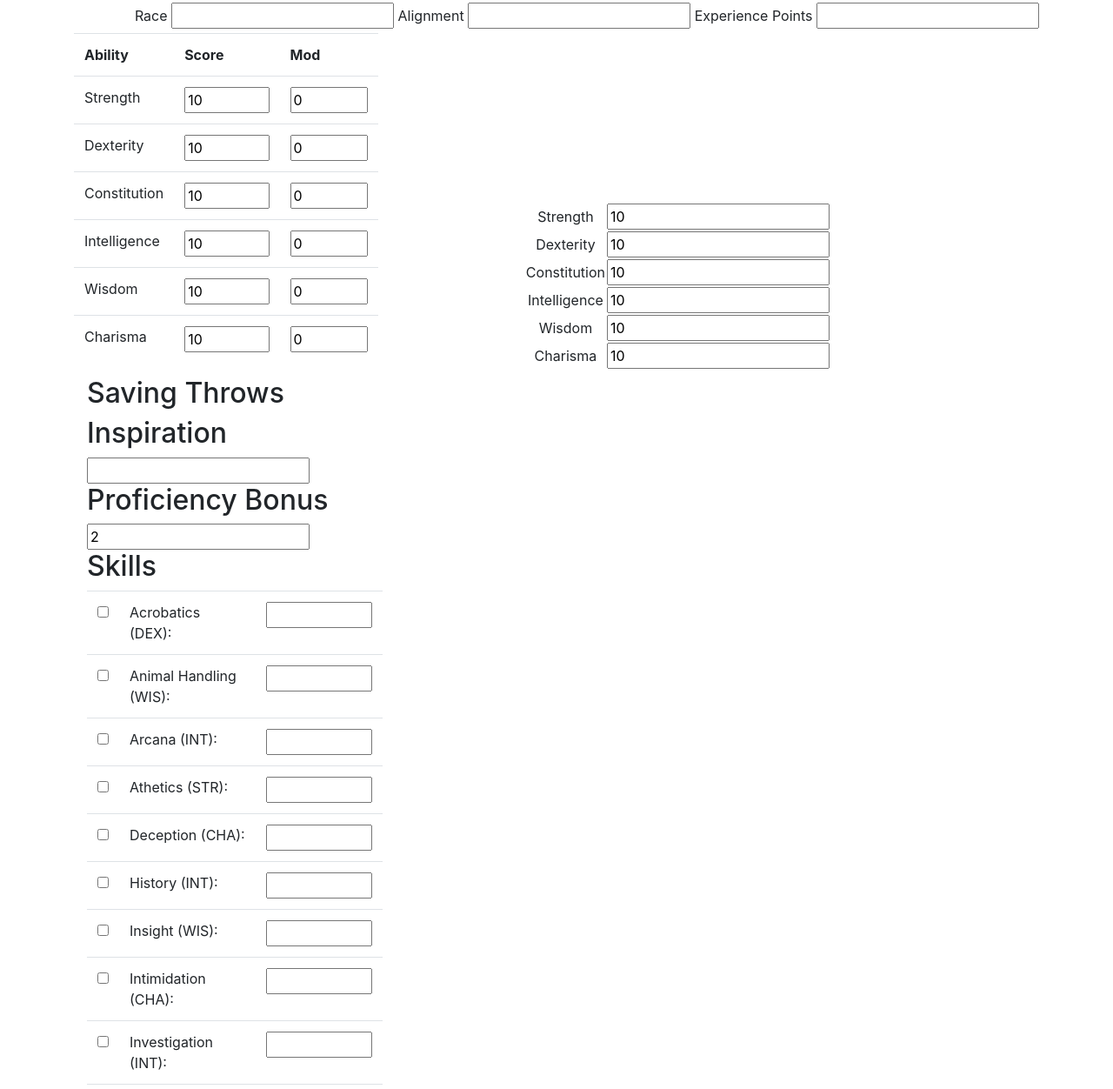
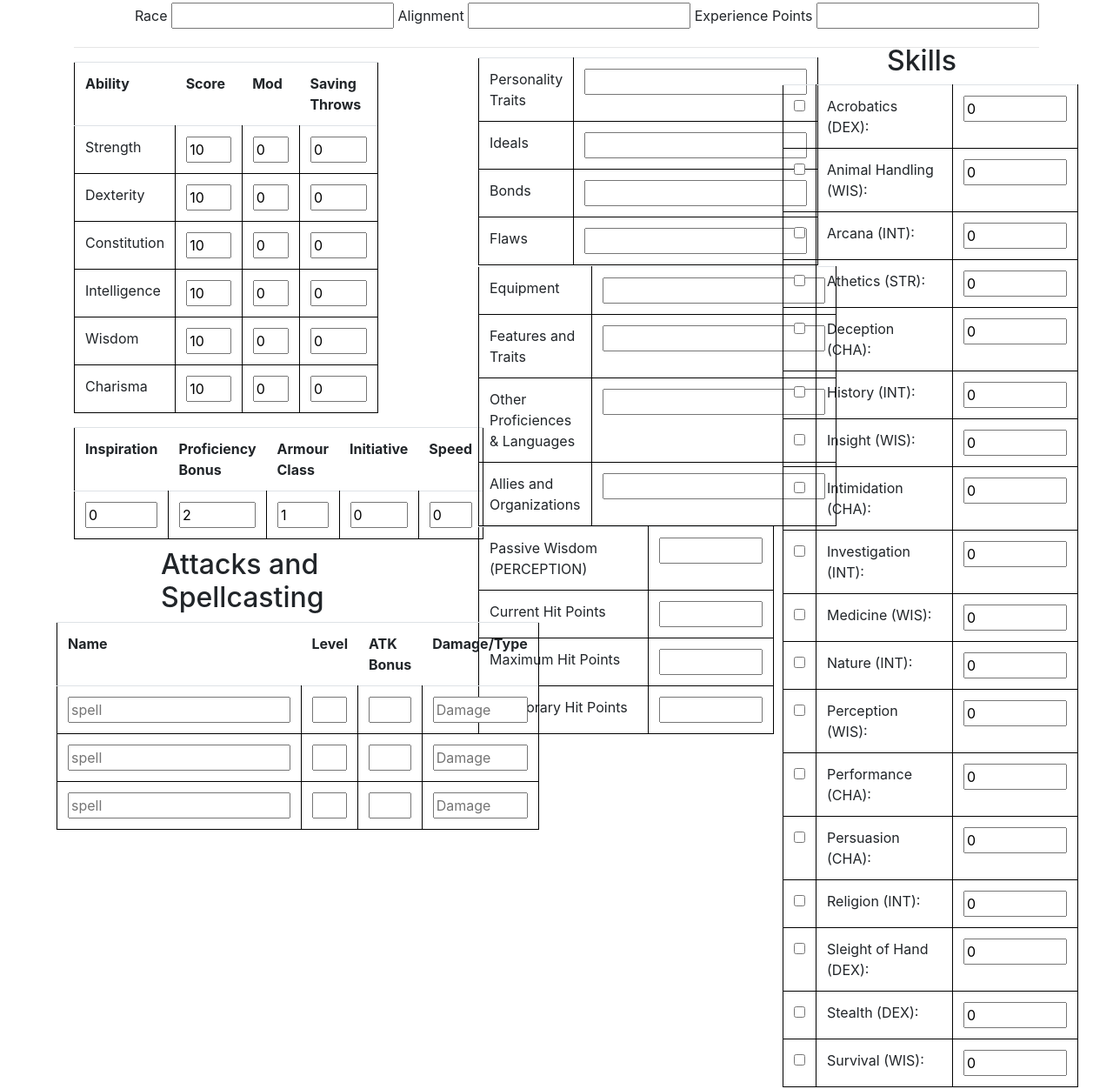
Before and after one commit to MLH-Hackathon-Project/dndcreator.github.io, a plain HTML site: page sheet.html in a window 1280 px wide. Shown: the part 191-1443 px from the top of the page at 87% size. Drawn offline with nearby package versions, Linux system fonts and the light colour scheme.

Commit message:
character-sheet

```diff
--- a/css/sheets.css
+++ b/css/sheets.css
@@ -39,15 +39,60 @@ hr {
 
 .top-section {
     text-align: right;
+    justify-content: center;
 }
 
-.saving-throw {
-    position: absolute;
-    right: -500px;
-    top: -200px;
-    text-align: center;
+table {
+    width: 100%;
 }
 
-#profBonus {
-    justify-content: right;
+table, td {
+    border: solid black 1px;
 }
+
+#skills {
+    margin-top: 0px;
+    margin-left: 800px;
+}
+
+.skills {
+    margin-left: 920px;
+    margin-top: -570px;
+}
+
+.stats {
+    margin: auto;
+}
+
+#text {
+    margin-left: 450px;
+    margin-top: -570px;
+}
+
+#input {
+    margin-top: -15.5px;
+    margin-left: 450px
+}
+
+#more-stats {
+    margin-left: 450px;
+    margin-top: -661px;
+}
+
+.spells {
+    margin-top: -230px;
+    margin-left: 100px;
+}
+
+#spells {
+    margin-left: -20px;
+}
+
+.bottom {
+    bottom: 0;
+    left: 0;
+    text-align: center;
+    color: black;
+    width: 100%;
+    margin-top: 400px;
+}
--- a/js/sheet.js
+++ b/js/sheet.js
@@ -137,7 +137,6 @@ function setSkills(){
     } else {
       document.getElementById("survScore").value = wisMod;
     }
-
 }
 
 function playerLevelChange() {
--- a/sheet.html
+++ b/sheet.html
@@ -47,6 +47,7 @@
                     <label for="exp">Experience Points</label>
                     <input type="text" id="exp" name="exp">
                 </form>
+                <hr>
 
                 <div class="row">
                     <div class="col-4">
@@ -55,185 +56,258 @@
                                 <th>Ability</th>
                                 <th>Score</th>
                                 <th>Mod</th>
+                                <th>Saving Throws</th>
                             </tr>
-
                             <tr>
                                 <td>Strength</td>
                                 <td><input type="number" value="10" id="strScore" onchange="updateModifiers()"></td>
                                 <td><input type="number" value="0" id="strMod"></td>
+                                <td><input type="number" value="0" id="strThrow"></td>
                             </tr>
                             <tr>
                                 <td>Dexterity</td>
                                 <td><input type="number" value="10" id="dexScore" onchange="updateModifiers()"></td>
                                 <td><input type="number" value="0" id="dexMod"></td>
+                                <td><input type="number" value="0" id="dexThrow"></td>
                             </tr>
                             <tr>
                                 <td>Constitution</td>
                                 <td><input type="number" value="10" id="conScore" onchange="updateModifiers()"></td>
                                 <td><input type="number" value="0" id="conMod"></td>
+                                <td><input type="number" value="0" id="conThrow"></td>
                             </tr>
                             <tr>
                                 <td>Intelligence</td>
                                 <td><input type="number" value="10" id="intScore" onchange="updateModifiers()"></td>
                                 <td><input type="number" value="0" id="intMod"></td>
+                                <td><input type="number" value="0" id="intThrow"></td>
                             </tr>
                             <tr>
                                 <td>Wisdom</td>
                                 <td><input type="number" value="10" id="wisScore" onchange="updateModifiers()"></td>
                                 <td><input type="number" value="0" id="wisMod"></td>
+                                <td><input type="number" value="0" id="wisThrow"></td>
                             </tr>
                             <tr>
                                 <td>Charisma</td>
                                 <td><input type="number" value="10" id="chaScore" onchange="updateModifiers()"></td>
                                 <td><input type="number" value="0" id="chaMod"></td>
+                                <td><input type="number" value="0" id="chaThrow"></td>
                             </tr>
                         </table>
                     </div>
                 </div>
 
+                <div class="row" id="stats">
+                    <div class="col-4">
+                        <table class="table">
+                            <tr>
+                                <th>Inspiration</th>
+                                <th>Proficiency Bonus</th>
+                                <th>Armour Class</th>
+                                <th>Initiative</th>
+                                <th>Speed</th>
+                            </tr>
+                            <tr>
+                                <td><input type="number" value="0" id="inspiration" onchange="updateModifiers()"></td>
+                                <td><input type="number" id="profBonus" value="2"></td>
+                                <td><input type="number" min="1" id="armour" value="1"></td>
+                                <td><input type="number" value="0" id="initiative"></td> <!-- same as Dex Mod-->
+                                <td><input type="number" value="0" id="speed"></td>
+                            </tr>
+                        </table>
+                    </div>
+                </div>
 
                 <div class="col-4">
-                    <h2>Saving Throws</h2>
-                    <table class="saving-throw">
+                    <table class="table" id="text">
                         <tr>
-                            <td>Strength</td>
-                            <td><input type="number" value="10" id="strScore" onchange="updateModifiers()"></td>
+                            <td>Personality Traits</td>
+                            <td><input type="text" id="personality" name="personality"></td>
                         </tr>
                         <tr>
-                            <td>Dexterity</td>
-                            <td><input type="number" value="10" id="dexScore" onchange="updateModifiers()"></td>
+                            <td>Ideals</td>
+                            <td><input type="text" id="ideals" name="ideals"></td>
                         </tr>
                         <tr>
-                            <td>Constitution</td>
-                            <td><input type="number" value="10" id="conScore" onchange="updateModifiers()"></td>
+                            <td>Bonds</td>
+                            <td><input type="text" id="bonds" name="bonds"></td>
                         </tr>
                         <tr>
-                            <td>Intelligence</td>
-                            <td><input type="number" value="10" id="intScore" onchange="updateModifiers()"></td>
-                        </tr>
-                        <tr>
-                            <td>Wisdom</td>
-                            <td><input type="number" value="10" id="wisScore" onchange="updateModifiers()"></td>
-                        </tr>
-                        <tr>
-                            <td>Charisma</td>
-                            <td><input type="number" value="10" id="chaScore" onchange="updateModifiers()"></td>
+                            <td>Flaws</td>
+                            <td><input type="text" id="flaws" name="flaws"></td>
                         </tr>
                     </table>
                 </div>
 
                 <div class="col-4">
-                    <h2>Inspiration</h2>
-                    <input type="text" id="inspiration" name="inspiration">
+                    <table class="table" id="input">
+                        <tr>
+                            <td>Equipment</td>
+                            <td><input type="text" id="equipment" name="equipment"></td>
+                        </tr>
+                        <tr>
+                            <td>Features and Traits</td>
+                            <td><input type="text" id="features" name="features"></td>
+                        </tr>
+                        <tr>
+                            <td>Other Proficiences & Languages</td>
+                            <td><input type="text" id="lang" name="lang"></td>
+                        </tr>
+                        <tr>
+                            <td>Allies and Organizations</td>
+                            <td><input type="text"id="allies" name="allies" ></td>
+                        </tr>
+                    </table>
+                </div>
 
-                    <h2>Proficiency Bonus</h2>
-                    <input type="number" id="profBonus" value="2">
-
-                    <br>
-
-                    <h2>Skills</h2>
-                    <table class="table">
+                <div class="col-4">
+                    <h2 class="skills">Skills</h2>
+                    <table class="table" id="skills">
                         <tr>
                             <td><input type="checkbox" id="acroProf" onchange="setSkills();"></td>
                             <td>Acrobatics (DEX):</td>
-                            <td><input type="number" id="acroScore"></td>
+                            <td><input type="number" id="acroScore" value="0"></td>
                         </tr>
                         <tr>
                             <td><input type="checkbox" id="animProf" onchange="setSkills();"></td>
                             <td>Animal Handling (WIS):</td>
-                            <td><input type="number" id="animScore"></td>
+                            <td><input type="number" id="animScore" value="0"></td>
                         </tr>
                         <tr>
                             <td><input type="checkbox" id="arcaProf" onchange="setSkills();"></td>
                             <td>Arcana (INT):</td>
-                            <td><input type="number" id="arcaScore"></td>
+                            <td><input type="number" id="arcaScore" value="0"></td>
                         </tr>
                         <tr>
                             <td><input type="checkbox" id="athlProf" onchange="setSkills();"></td>
                             <td>Athetics (STR):</td>
-                            <td><input type="number" id="athlScore"></td>
+                            <td><input type="number" id="athlScore" value="0"></td>
                           </tr>
                         <tr>
                             <td><input type="checkbox" id="decProf" onchange="setSkills();"></td>
                             <td>Deception (CHA):</td>
-                            <td><input type="number" id="decScore"></td>
+                            <td><input type="number" id="decScore" value="0"></td>
                         </tr>
                         <tr>
                             <td><input type="checkbox" id="hisProf" onchange="setSkills();"></td>
                             <td>History (INT):</td>
-                            <td><input type="number" id="hisScore"></td>
+                            <td><input type="number" id="hisScore" value="0"></td>
                         </tr>
                         <tr>
                             <td><input type="checkbox" id="insProf" onchange="setSkills();"></td>
                             <td>Insight (WIS):</td>
-                             <td><input type="number" id="insScore"></td>
+                             <td><input type="number" id="insScore" value="0"></td>
                         </tr>
                         <tr>
                             <td><input type="checkbox" id="intiProf" onchange="setSkills();"></td>
                             <td>Intimidation (CHA):</td>
-                            <td><input type="number" id="intiScore"></td>
+                            <td><input type="number" id="intiScore" value="0"></td>
                         </tr>
                         <tr>
                             <td><input type="checkbox" id="invProf" onchange="setSkills();"></td>
                             <td>Investigation (INT):</td>
-                            <td><input type="number" id="invScore"></td>
+                            <td><input type="number" id="invScore" value="0"></td>
                         </tr>
                         <tr>
                             <td><input type="checkbox" id="medProf" onchange="setSkills();"></td>
                             <td>Medicine (WIS):</td>
-                            <td><input type="number" id="medScore"></td>
+                            <td><input type="number" id="medScore" value="0"></td>
                         </tr>
                         <tr>
                             <td><input type="checkbox" id="natProf" onchange="setSkills();"></td>
                             <td>Nature (INT):</td>
-                            <td><input type="number" id="natScore"></td>
+                            <td><input type="number" id="natScore" value="0"></td>
                         </tr>
                         <tr>
                             <td><input type="checkbox" id="percProf" onchange="setSkills();"></td>
                             <td>Perception (WIS):</td>
-                            <td><input type="number" id="percScore"></td>
+                            <td><input type="number" id="percScore" value="0"></td>
                         </tr>
                         <tr>
                             <td><input type="checkbox" id="perfProf" onchange="setSkills();"></td>
                             <td>Performance (CHA):</td>
-                            <td><input type="number" id="perfScore"></td>
+                            <td><input type="number" id="perfScore" value="0"></td>
                         </tr>
                         <tr>
                             <td><input type="checkbox" id="persProf" onchange="setSkills();"></td>
                             <td>Persuasion (CHA):</td>
-                            <td><input type="number" id="persScore"></td>
+                            <td><input type="number" id="persScore" value="0"></td>
                         </tr>
                         <tr>
                             <td><input type="checkbox" id="relProf" onchange="setSkills();"></td>
                             <td>Religion (INT):</td>
-                            <td><input type="number" id="relScore"></td>
+                            <td><input type="number" id="relScore" value="0"></td>
                         </tr>
                         <tr>
                             <td><input type="checkbox" id="sleiProf" onchange="setSkills();"></td>
                             <td>Sleight of Hand (DEX):</td>
-                            <td><input type="number" id="sleiScore"></td>
+                            <td><input type="number" id="sleiScore" value="0"></td>
                         </tr>
                         <tr>
                             <td><input type="checkbox" id="steProf" onchange="setSkills();"></td>
                             <td>Stealth (DEX):</td>
-                            <td><input type="number" id="steScore"></td>
+                            <td><input type="number" id="steScore" value="0"></td>
                         </tr>
                         <tr>
                             <td><input type="checkbox" id="survProf" onchange="setSkills();"></td>
                             <td>Survival (WIS):</td>
-                            <td><input type="number" id="survScore"></td>
+                            <td><input type="number" id="survScore" value="0"></td>
                         </tr>
                     </table>
                 </div>
 
-                <div class="well">
-                    <h2>Passive Wisdom (PERCEPTION)</h2>
-                    <input type="number" class="passive" id="passive">
+                <div class="col-4">
+                    <table class="table" id="more-stats">
+                        <tr>
+                            <td>Passive Wisdom (PERCEPTION)</td>
+                            <td><input type="number" class="passive" id="passive"></td>
+                        </tr>
+                        <tr>
+                            <td>Current Hit Points</td>
+                            <td><input type="number" class="current" id="current"></td>
+                        </tr>
+                        <tr>
+                            <td>Maximum Hit Points</td>
+                            <td><input type="number" class="max" id="max"></td>
+                        </tr>
+                        <tr>
+                            <td>Temporary Hit Points</td>
+                            <td><input type="number" class="temp" id="temp"></td>
+                        </tr>
+                    </table>
                 </div>
 
-                <div class="well">
-                    <h2>Other Proficiences & Languages</h2>
-                    <input type="text" class="languages" id="languages">
+                <div class="row">
+                    <div class="col-4">
+                        <h2 class="spells">Attacks and Spellcasting</h2>
+                        <table class=table id="spells">
+                        <tr>
+                            <th>Name</th>
+                            <th>Level</th>
+                            <th>ATK Bonus</th>
+                            <th>Damage/Type</th>
+                        </tr>
+                        <tr>
+                            <td><input type="text" placeholder="spell" class="spellname" id="spellname"></td>
+                            <td><input type="number" class="level" id="level"></td>
+                            <td><input type="number" class="attack" id="attack"></td>
+                            <td><input type="number" placeholder="Damage" class="damage" id="damage"></td>
+                        </tr>
+                        <tr>
+                            <td><input type="text" placeholder="spell" class="spellname" id="spellname"></td>
+                            <td><input type="number" class="level" id="level"></td>
+                            <td><input type="number" class="attack" id="attack"></td>
+                            <td><input type="number" placeholder="Damage" class="damage" id="damage"></td>
+                        </tr>
+                        <tr>
+                            <td><input type="text" placeholder="spell" class="spellname" id="spellname"></td>
+                            <td><input type="number" class="level" id="level"></td>
+                            <td><input type="number" class="attack" id="attack"></td>
+                            <td><input type="number" placeholder="Damage" class="damage" id="damage"></td>
+                        </tr>
+                        </table>
+                    </div>
                 </div>
 
             </div>
```
